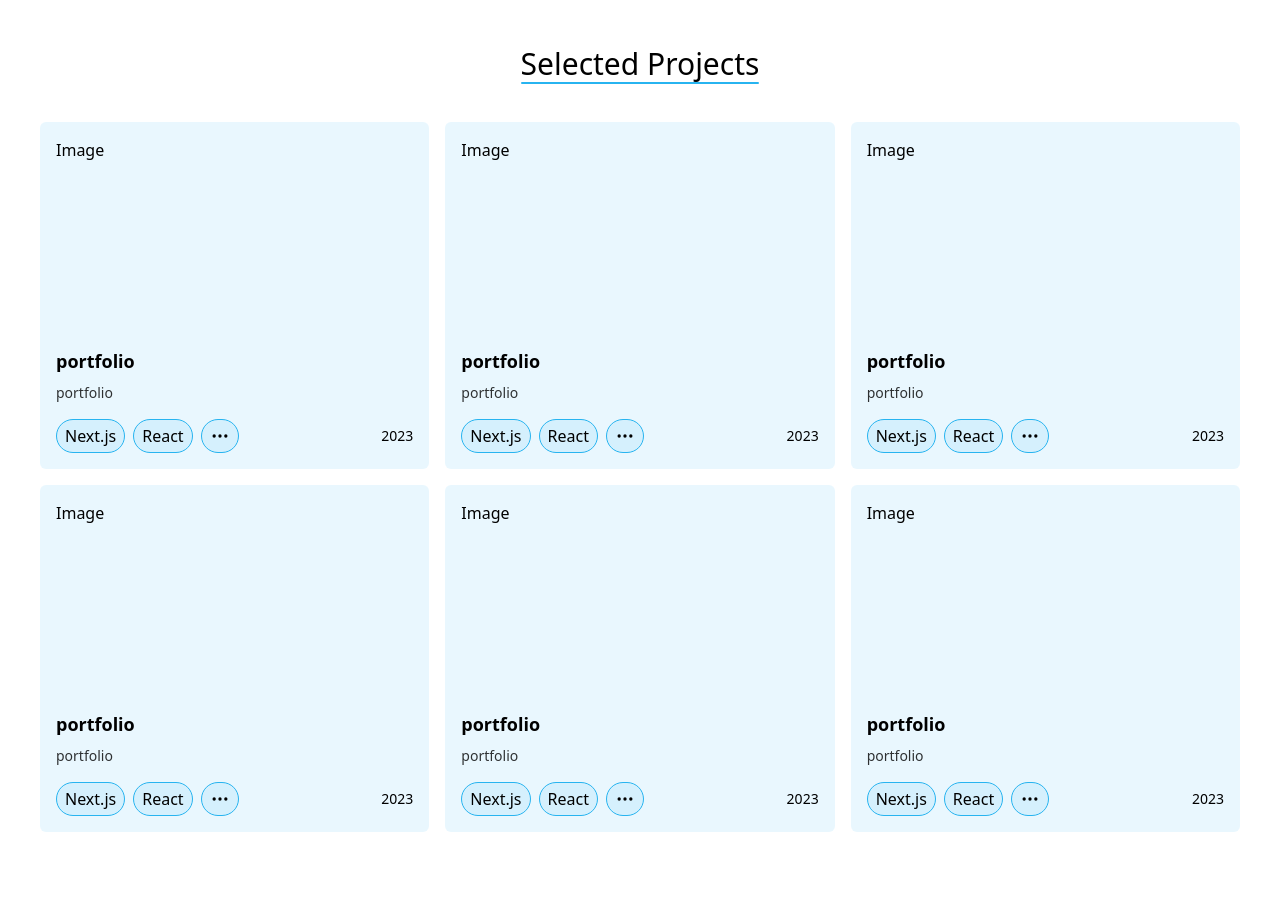
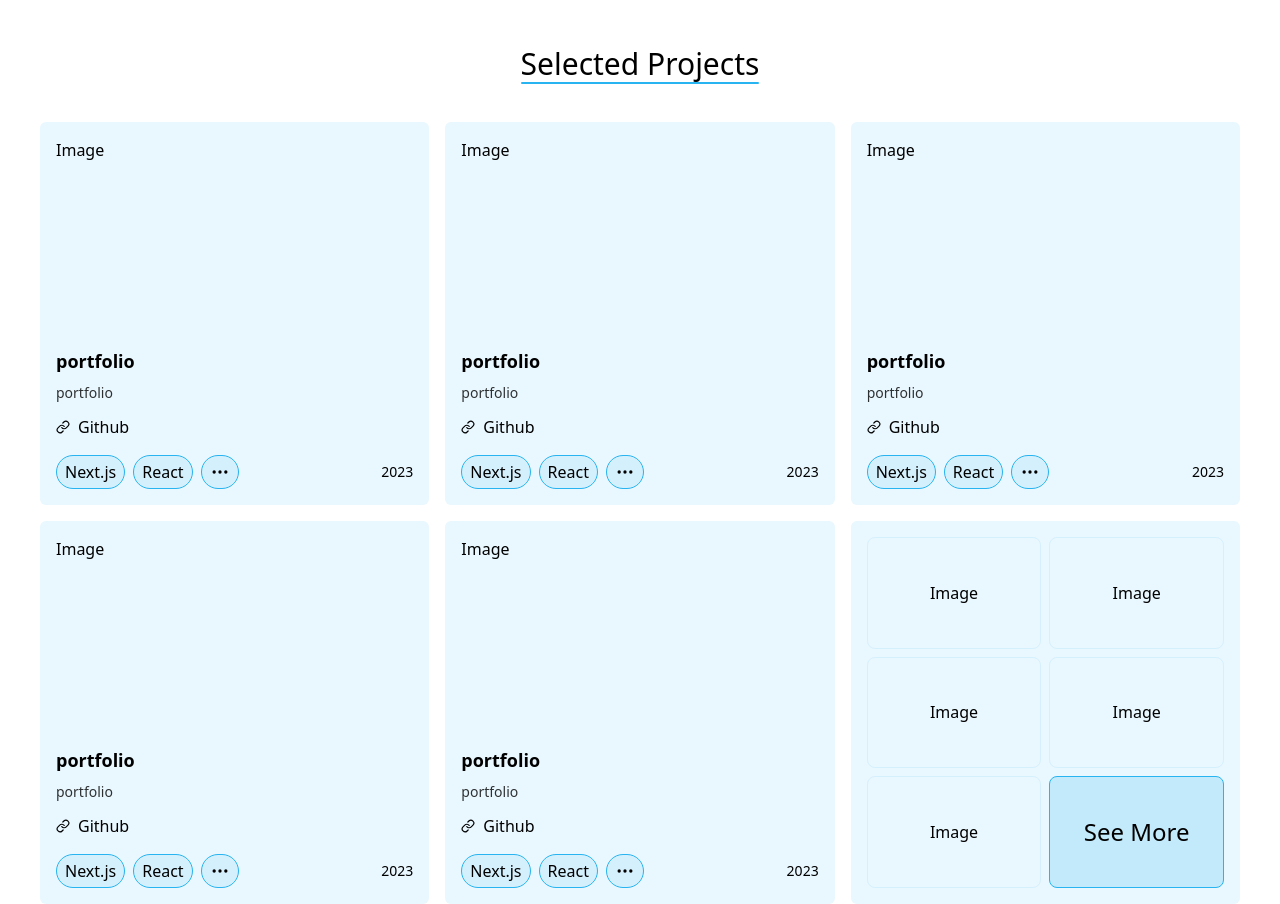
Before and after one commit to Muhammad0830/Portfolio, a Next.js app: page /en/home in a window 1280 px wide. Shown: the part 1980-2884 px from the top of the page. Before the commit the page ends 2812 px from the top, so only its background shows below. Built offline with nearby package versions, Linux system fonts and the light colour scheme.

Commit message:
see more card is done

```diff
--- a/messages/en.json
+++ b/messages/en.json
@@ -32,6 +32,7 @@
         "reset": "RESET"
     },
     "projects": {
-        "title": "Selected Projects"
+        "title": "Selected Projects",
+        "seeMore": "See More"
     }
 }
--- /dev/null
+++ b/src/app/[locale]/(routes)/projects/page.tsx
@@ -0,0 +1,8 @@
+"use client";
+import React from "react";
+
+const Page = () => {
+  return <div>Projects Page</div>;
+};
+
+export default Page;
--- a/src/components/projects/ProjectCard.tsx
+++ b/src/components/projects/ProjectCard.tsx
@@ -1,14 +1,13 @@
 "use client";
 import { Project } from "@/types/types";
-import { useTranslations } from "next-intl";
 import { AnimatePresence, motion } from "framer-motion";
 import { Ellipsis } from "lucide-react";
 import { useEffect, useState } from "react";
-import Link from "next/link";
+import NextLink from "next/link";
+import { Link } from "lucide-react";
 
 const ProjectCard = ({ project }: { project: Project }) => {
   const [isHovered, setIsHovered] = useState(false);
-  const t = useTranslations("projects");
   const [width, setWidth] = useState<number | null>(null);
 
   useEffect(() => {
@@ -31,20 +30,29 @@ const ProjectCard = ({ project }: { project: Project }) => {
 
   return (
     <div className="p-4 flex flex-col gap-2 rounded-sm bg-primary/10">
-      <Link
+      <NextLink
         target="_blank"
         rel="noopener noreferrer"
         href={project.link}
         className="w-full aspect-video"
       >
         Image
-      </Link>
-      <Link target="_blank" rel="noopener noreferrer" href={project.link}>
+      </NextLink>
+      <NextLink target="_blank" rel="noopener noreferrer" href={project.link}>
         <h3 className="md:text-lg text-base font-semibold">{project.title}</h3>
-      </Link>
-      <Link target="_blank" rel="noopener noreferrer" href={project.link}>
-        <p className="text-sm opacity-80 mb-2">{project.description}</p>
-      </Link>
+      </NextLink>
+      <NextLink target="_blank" rel="noopener noreferrer" href={project.link}>
+        <p className="text-sm opacity-80 mb-1">{project.description}</p>
+      </NextLink>
+      <NextLink
+        target="__blank"
+        rel="noopener noreferrer"
+        href={project.codeLink}
+        className="mb-2 flex items-center gap-2"
+      >
+        <Link className="w-3.5 h-3.5" />
+        <span>Github</span>
+      </NextLink>
 
       <div className="flex gap-4 items-center justify-between">
         <div className="flex gap-2 items-center">
--- a/src/components/projects/ProjectsSection.tsx
+++ b/src/components/projects/ProjectsSection.tsx
@@ -4,6 +4,8 @@ import { useTranslations } from "next-intl";
 import SectionTitle from "../SectionTitle";
 import projects from "@/data/projects";
 import ProjectCard from "./ProjectCard";
+import SeeMoreCard from "./SeeMoreCard";
+import Link from "next/link";
 
 const ProjectsSection = () => {
   const t = useTranslations("projects");
@@ -13,9 +15,18 @@ const ProjectsSection = () => {
       <SectionTitle>{t("title")}</SectionTitle>
 
       <div className="grid lg:grid-cols-3 sm:grid-cols-2 grid-cols-1 md:gap-4 sm:gap-3 gap-2 max-w-[400px] sm:max-w-[800px] mx-auto lg:max-w-[1400px]">
-        {projects?.map((project, index) => (
-          <ProjectCard key={index} project={project} />
-        ))}
+        {projects?.map((project, index) =>
+          index < 5 ? <ProjectCard key={index} project={project} /> : null
+        )}
+        <div className="flex justify-center">
+          <SeeMoreCard projects={projects} />
+          <Link
+            href={"/projects"}
+            className="sm:hidden flex px-4 py-2 rounded-md bg-primary/10 border border-primary cursor-pointer mt-4"
+          >
+            {t("seeMore")}
+          </Link>
+        </div>
       </div>
     </div>
   );
--- /dev/null
+++ b/src/components/projects/SeeMoreCard.tsx
@@ -0,0 +1,38 @@
+"use client";
+import { Project } from "@/types/types";
+import { useTranslations } from "next-intl";
+import Link from "next/link";
+import React from "react";
+
+const SeeMoreCard = ({ projects }: { projects: Project[] }) => {
+  const t = useTranslations("projects");
+  const projectsToShow = projects.slice(5);
+  console.log("projectsToShow", projectsToShow);
+
+  return (
+    <div className="w-full sm:flex hidden h-full p-4 flex-col gap-2 rounded-sm bg-primary/10">
+      <div className="grid grid-cols-2 grid-rows-3 gap-2 h-full">
+        {projectsToShow.slice(0, 5).map((project, index) => (
+          <Link
+            key={index}
+            target="_blank"
+            rel="noopener noreferrer"
+            href={project.link}
+            className="border border-primary/10 rounded-md flex items-center justify-center bg-section"
+          >
+            Image
+          </Link>
+        ))}
+
+        <Link
+          href="/projects"
+          className="border border-primary rounded-md flex items-center justify-center bg-primary/20 lg:text-2xl text-xl"
+        >
+          {t("seeMore")}
+        </Link>
+      </div>
+    </div>
+  );
+};
+
+export default SeeMoreCard;
--- a/src/data/projects.ts
+++ b/src/data/projects.ts
@@ -91,6 +91,66 @@ const projects: Project[] = [
     createdAt: "2023",
     image: "/images/portfolio.png",
   },
+  {
+    title: "portfolio",
+    description: "portfolio",
+    codeLink: "https://github.com/Muhammad0830/Portfolio",
+    link: "https://portfolio-eosin-phi-53.vercel.app/",
+    categories: [
+      "Next.js",
+      "React",
+      "Tailwind CSS",
+      "TypeScript",
+      "Framer Motion",
+    ],
+    createdAt: "2023",
+    image: "/images/portfolio.png",
+  },
+  {
+    title: "portfolio",
+    description: "portfolio",
+    codeLink: "https://github.com/Muhammad0830/Portfolio",
+    link: "https://portfolio-eosin-phi-53.vercel.app/",
+    categories: [
+      "Next.js",
+      "React",
+      "Tailwind CSS",
+      "TypeScript",
+      "Framer Motion",
+    ],
+    createdAt: "2023",
+    image: "/images/portfolio.png",
+  },
+  {
+    title: "portfolio",
+    description: "portfolio",
+    codeLink: "https://github.com/Muhammad0830/Portfolio",
+    link: "https://portfolio-eosin-phi-53.vercel.app/",
+    categories: [
+      "Next.js",
+      "React",
+      "Tailwind CSS",
+      "TypeScript",
+      "Framer Motion",
+    ],
+    createdAt: "2023",
+    image: "/images/portfolio.png",
+  },
+  {
+    title: "portfolio",
+    description: "portfolio",
+    codeLink: "https://github.com/Muhammad0830/Portfolio",
+    link: "https://portfolio-eosin-phi-53.vercel.app/",
+    categories: [
+      "Next.js",
+      "React",
+      "Tailwind CSS",
+      "TypeScript",
+      "Framer Motion",
+    ],
+    createdAt: "2023",
+    image: "/images/portfolio.png",
+  },
 ];
 
 export default projects;
```
